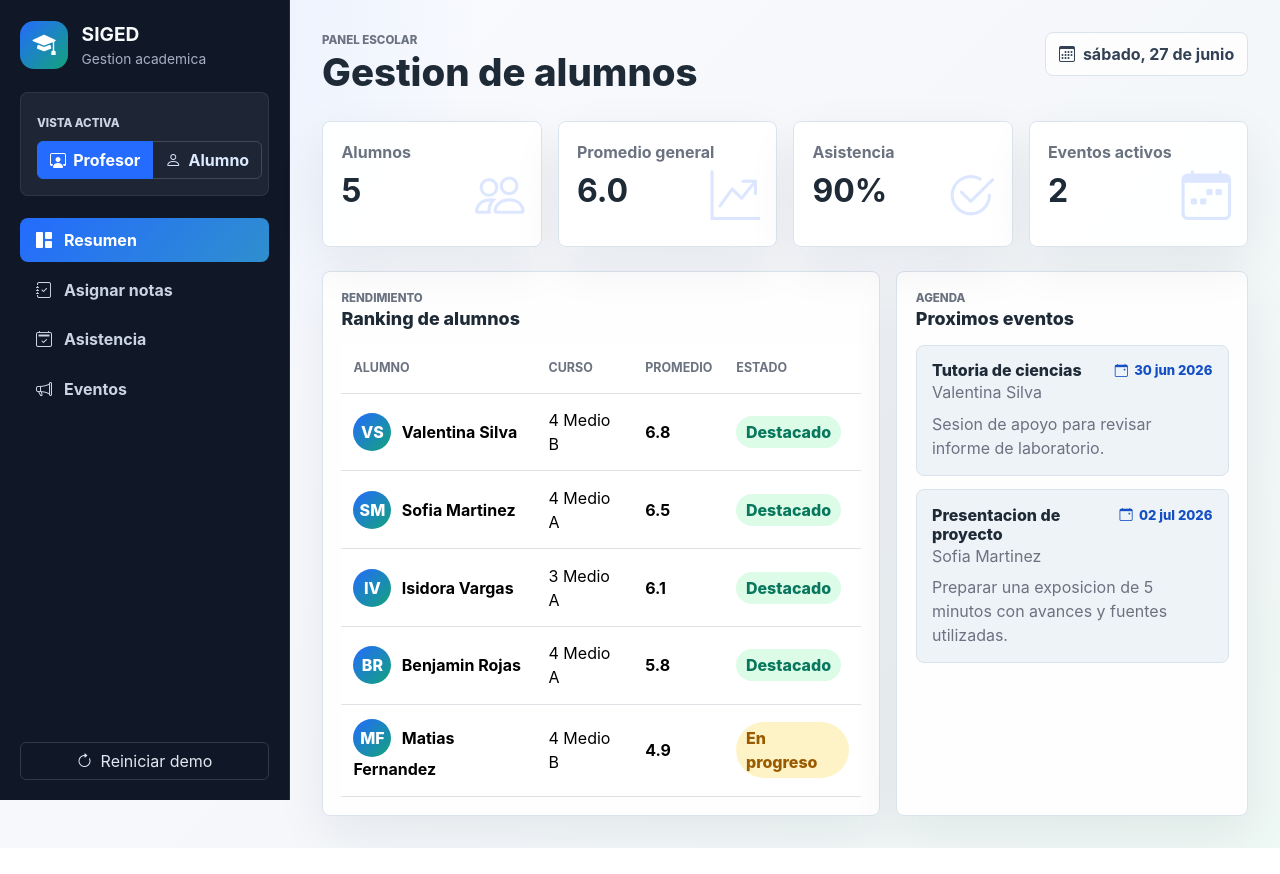
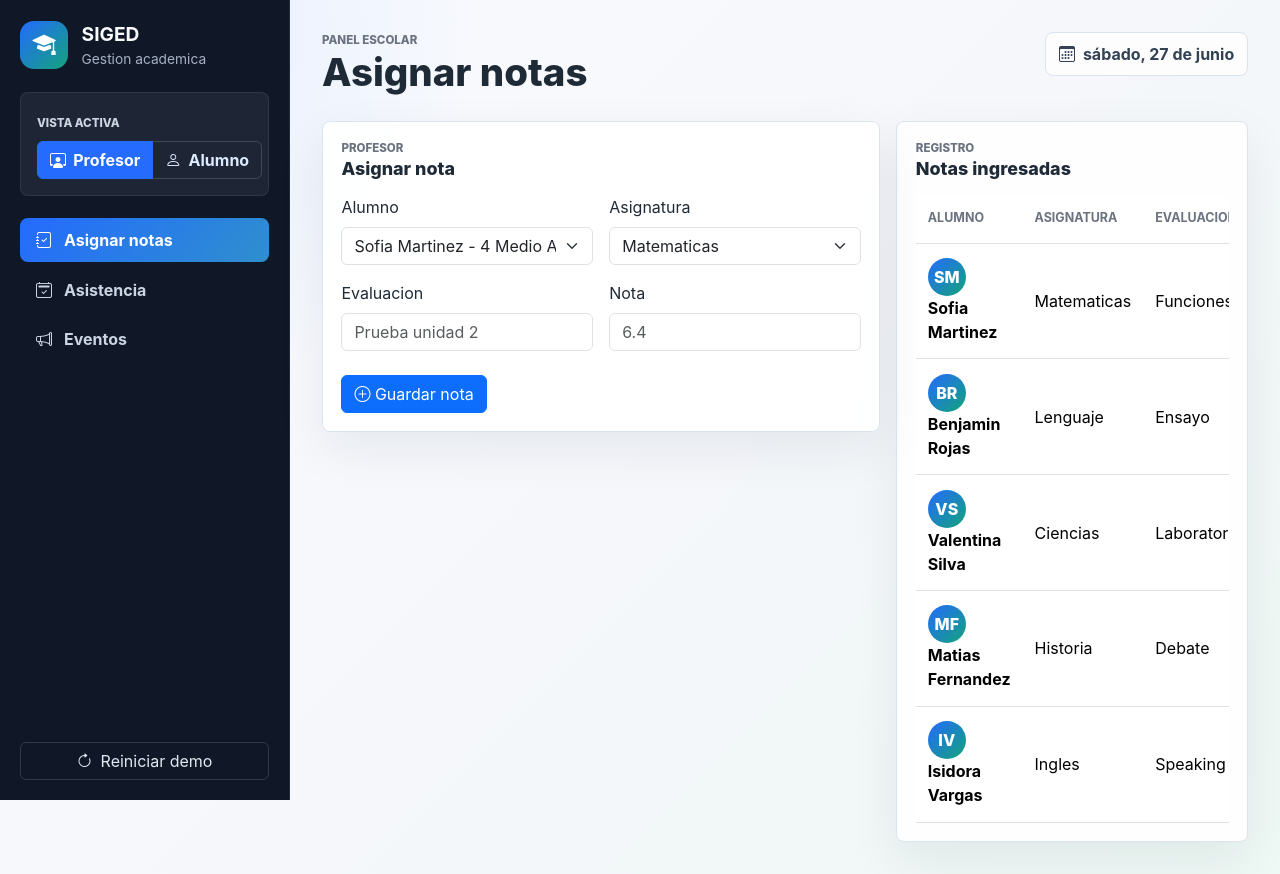
Before and after one commit to RCL0666/SIGED, a plain HTML site: page index.html in a window 1280 px wide. Before the commit the page ends 848 px from the top, so only its background shows below. Drawn offline with nearby package versions, Linux system fonts and the light colour scheme.

Commit message:
Remove summary section

```diff
--- a/app.js
+++ b/app.js
@@ -39,7 +39,7 @@ const seedState = {
 
 let state = loadState();
 let currentRole = "teacher";
-let currentView = "dashboard";
+let currentView = "grades";
 
 const els = {
   teacherRoleBtn: document.getElementById("teacherRoleBtn"),
@@ -48,12 +48,6 @@ const els = {
   studentViewSelect: document.getElementById("studentViewSelect"),
   pageTitle: document.getElementById("pageTitle"),
   todayText: document.getElementById("todayText"),
-  totalStudents: document.getElementById("totalStudents"),
-  globalAverage: document.getElementById("globalAverage"),
-  attendanceRate: document.getElementById("attendanceRate"),
-  activeEvents: document.getElementById("activeEvents"),
-  rankingTable: document.getElementById("rankingTable"),
-  dashboardEvents: document.getElementById("dashboardEvents"),
   gradeForm: document.getElementById("gradeForm"),
   gradeStudent: document.getElementById("gradeStudent"),
   gradeSubject: document.getElementById("gradeSubject"),
@@ -161,7 +155,7 @@ function setRole(role) {
   document.querySelectorAll(".student-only").forEach((el) => el.classList.toggle("hidden", role !== "student"));
 
   if (role === "teacher" && ["studentGrades", "studentEvents"].includes(currentView)) {
-    setView("dashboard");
+    setView("grades");
   } else if (role === "student" && ["grades", "events"].includes(currentView)) {
     setView("studentGrades");
   } else {
@@ -178,7 +172,6 @@ function setView(view) {
   });
 
   const titles = {
-    dashboard: "Gestion de alumnos",
     grades: "Asignar notas",
     attendance: "Registro de asistencia",
     events: "Eventos para alumnos",
@@ -190,7 +183,6 @@ function setView(view) {
 }
 
 function render() {
-  renderDashboard();
   renderGrades();
   renderAttendance();
   renderEvents();
@@ -205,28 +197,6 @@ function fillStudentSelects() {
   els.studentViewSelect.innerHTML = options;
   els.gradeStudent.innerHTML = options;
   els.eventStudent.innerHTML = `<option value="all">Todos los alumnos</option>${options}`;
-}
-
-function renderDashboard() {
-  els.totalStudents.textContent = state.students.length;
-  els.globalAverage.textContent = formatAverage(average(state.grades.map((grade) => grade.score)));
-  els.attendanceRate.textContent = `${calculateAttendanceRate()}%`;
-  els.activeEvents.textContent = state.events.length;
-
-  const ranking = [...state.students].sort((a, b) => studentAverage(b.id) - studentAverage(a.id));
-  els.rankingTable.innerHTML = ranking.map((student) => {
-    const avg = studentAverage(student.id);
-    return `
-      <tr>
-        <td>${studentLabel(student)}</td>
-        <td>${student.course}</td>
-        <td><strong>${formatAverage(avg)}</strong></td>
-        <td>${statusBadge(avg)}</td>
-      </tr>
-    `;
-  }).join("");
-
-  renderEventList(els.dashboardEvents, sortedEvents().slice(0, 4));
 }
 
 function renderGrades() {
@@ -368,17 +338,6 @@ function resetDemo() {
   render();
 }
 
-function studentAverage(studentId) {
-  return average(state.grades.filter((grade) => grade.studentId === studentId).map((grade) => grade.score));
-}
-
-function calculateAttendanceRate() {
-  const records = Object.values(state.attendance).flatMap((day) => Object.values(day));
-  if (!records.length) return 0;
-  const positive = records.filter((status) => status === "present" || status === "late").length;
-  return Math.round((positive / records.length) * 100);
-}
-
 function attendanceSummary(studentId) {
   const records = Object.values(state.attendance).map((day) => day[studentId]).filter(Boolean);
   if (!records.length) return "Sin registros";
@@ -398,13 +357,6 @@ function attendanceBadge(status) {
   };
   const [className, label] = map[status] || map.pending;
   return `<span class="badge-soft ${className}">${label}</span>`;
-}
-
-function statusBadge(avg) {
-  if (!avg) return `<span class="badge-soft badge-warn">Sin notas</span>`;
-  if (avg >= 5.5) return `<span class="badge-soft badge-ok">Destacado</span>`;
-  if (avg >= 4) return `<span class="badge-soft badge-warn">En progreso</span>`;
-  return `<span class="badge-soft badge-danger">Apoyo requerido</span>`;
 }
 
 function sortedEvents() {
--- a/index.html
+++ b/index.html
@@ -36,10 +36,7 @@
         </div>
 
         <nav class="nav flex-column nav-pills app-nav" id="appNav">
-          <button class="nav-link active" data-view="dashboard" type="button">
-            <i class="bi bi-grid-1x2-fill"></i> Resumen
-          </button>
-          <button class="nav-link teacher-only" data-view="grades" type="button">
+          <button class="nav-link active teacher-only" data-view="grades" type="button">
             <i class="bi bi-journal-check"></i> Asignar notas
           </button>
           <button class="nav-link" data-view="attendance" type="button">
@@ -65,7 +62,7 @@
         <header class="topbar">
           <div>
             <p class="eyebrow">Panel escolar</p>
-            <h1 id="pageTitle">Gestion de alumnos</h1>
+            <h1 id="pageTitle">Asignar notas</h1>
           </div>
           <div class="topbar-actions">
             <div class="date-chip">
@@ -75,66 +72,7 @@
           </div>
         </header>
 
-        <section class="view active" id="dashboardView">
-          <div class="stats-grid">
-            <article class="stat-card">
-              <span>Alumnos</span>
-              <strong id="totalStudents">0</strong>
-              <i class="bi bi-people"></i>
-            </article>
-            <article class="stat-card">
-              <span>Promedio general</span>
-              <strong id="globalAverage">0.0</strong>
-              <i class="bi bi-graph-up-arrow"></i>
-            </article>
-            <article class="stat-card">
-              <span>Asistencia</span>
-              <strong id="attendanceRate">0%</strong>
-              <i class="bi bi-check2-circle"></i>
-            </article>
-            <article class="stat-card">
-              <span>Eventos activos</span>
-              <strong id="activeEvents">0</strong>
-              <i class="bi bi-calendar-week"></i>
-            </article>
-          </div>
-
-          <div class="content-grid mt-4">
-            <section class="panel">
-              <div class="panel-header">
-                <div>
-                  <p class="eyebrow">Rendimiento</p>
-                  <h2>Ranking de alumnos</h2>
-                </div>
-              </div>
-              <div class="table-responsive">
-                <table class="table align-middle">
-                  <thead>
-                    <tr>
-                      <th>Alumno</th>
-                      <th>Curso</th>
-                      <th>Promedio</th>
-                      <th>Estado</th>
-                    </tr>
-                  </thead>
-                  <tbody id="rankingTable"></tbody>
-                </table>
-              </div>
-            </section>
-
-            <section class="panel">
-              <div class="panel-header">
-                <div>
-                  <p class="eyebrow">Agenda</p>
-                  <h2>Proximos eventos</h2>
-                </div>
-              </div>
-              <div class="event-list" id="dashboardEvents"></div>
-            </section>
-          </div>
-        </section>
-
-        <section class="view" id="gradesView">
+        <section class="view active" id="gradesView">
           <div class="section-layout">
             <form class="panel form-panel" id="gradeForm">
               <div class="panel-header">
--- a/styles.css
+++ b/styles.css
@@ -206,13 +206,6 @@ h2 {
   display: block;
 }
 
-.stats-grid {
-  display: grid;
-  grid-template-columns: repeat(4, minmax(0, 1fr));
-  gap: 1rem;
-}
-
-.stat-card,
 .panel {
   background: rgba(255, 255, 255, 0.92);
   border: 1px solid var(--line);
@@ -220,34 +213,6 @@ h2 {
   box-shadow: 0 18px 50px rgba(15, 23, 42, 0.07);
 }
 
-.stat-card {
-  position: relative;
-  min-height: 126px;
-  padding: 1.15rem;
-  overflow: hidden;
-}
-
-.stat-card span {
-  color: var(--muted);
-  font-weight: 750;
-}
-
-.stat-card strong {
-  display: block;
-  margin-top: 0.65rem;
-  font-size: 2rem;
-  line-height: 1;
-}
-
-.stat-card i {
-  position: absolute;
-  right: 1rem;
-  bottom: 0.8rem;
-  color: rgba(36, 107, 254, 0.16);
-  font-size: 3.1rem;
-}
-
-.content-grid,
 .section-layout {
   display: grid;
   grid-template-columns: minmax(0, 1.35fr) minmax(320px, 0.85fr);
@@ -402,11 +367,6 @@ h2 {
     height: auto;
   }
 
-  .stats-grid {
-    grid-template-columns: repeat(2, minmax(0, 1fr));
-  }
-
-  .content-grid,
   .section-layout {
     grid-template-columns: 1fr;
   }
@@ -428,10 +388,6 @@ h2 {
     flex-direction: column;
   }
 
-  .stats-grid {
-    grid-template-columns: 1fr;
-  }
-
   .date-chip,
   .average-pill,
   .date-input {
```
